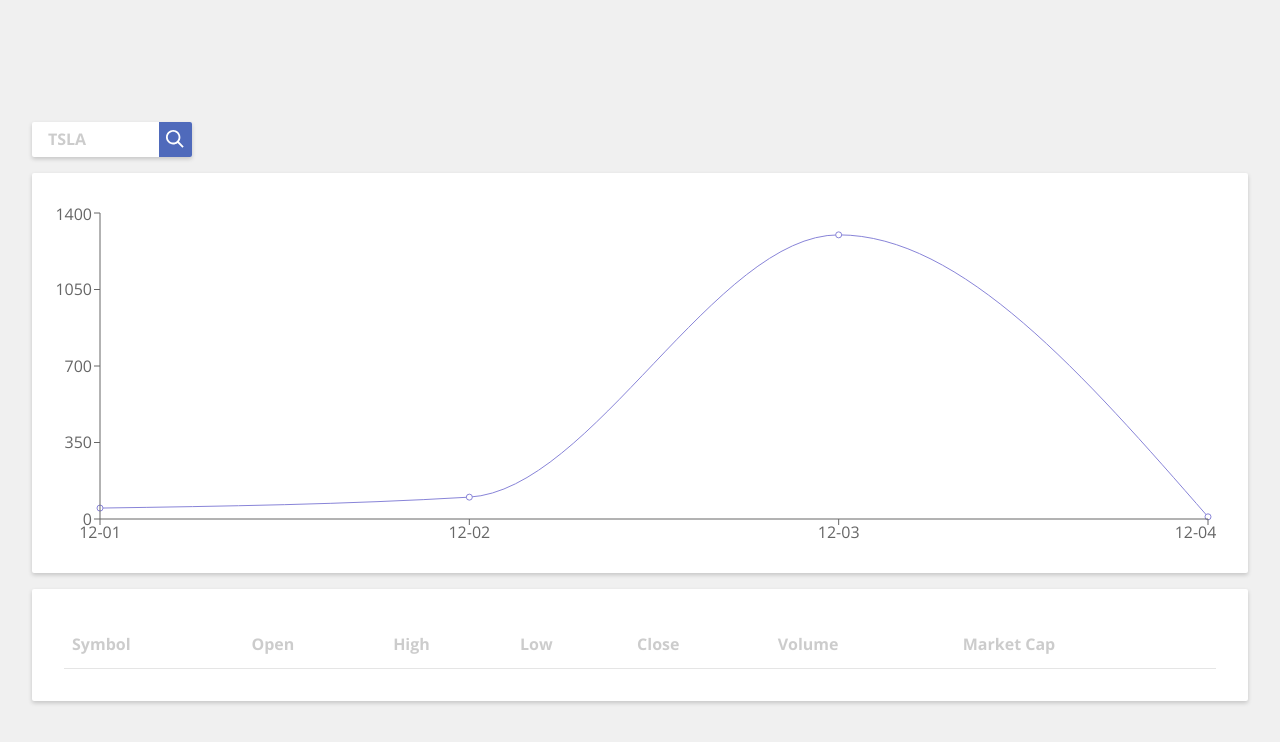
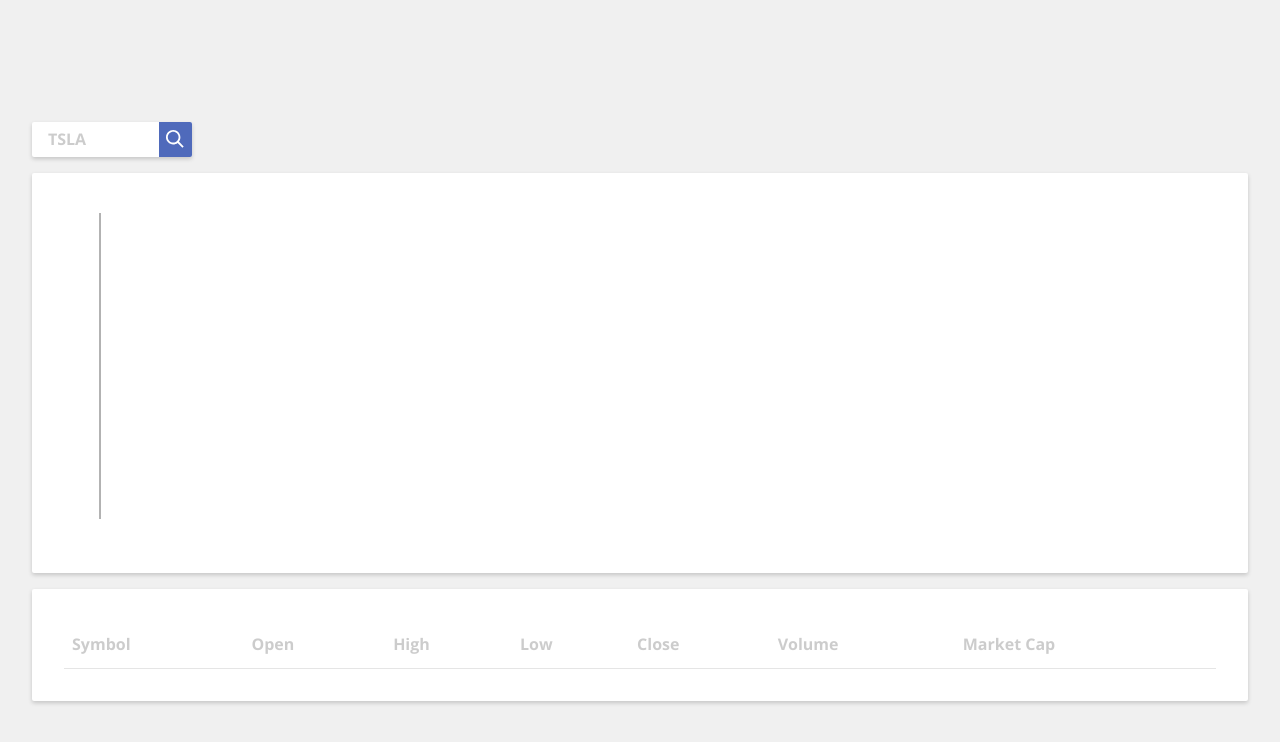
Before and after one commit to abohannon/stock-pool, a React (Create React App) app in the folder client/: page / in a window 1280 px wide. Shown: the top 742 px of the page. Built offline with nearby package versions, Linux system fonts and the light colour scheme.

Commit message:
Added formatGraphData and implemented. Currently rendering the last searched stock.

```diff
--- a/client/src/components/App.js
+++ b/client/src/components/App.js
@@ -25,11 +25,11 @@ class App extends Component {
     state = {
       data: [],
       currentStocks: [],
+      chartData: [],
       symbol: '',
       fetchingStockData: false,
       error: '',
     };
-
 
   updateCurrentStocks = (symbol) => {
     const newState = [...this.state.currentStocks, symbol];
@@ -82,6 +82,7 @@ class App extends Component {
       });
 
       this.updateCurrentStocks(value);
+      this.formatGraphData(this.state.data);
     } catch (error) {
       console.log('Error fetching stock data', error);
       this.setState({
@@ -91,14 +92,30 @@ class App extends Component {
     }
   }
 
+  // TODO: Keep working on this
+  formatGraphData = (data, stockName) => {
+    const chartData = data
+      .reduce((obj, curr) => curr.chart.map((item, i) => {
+        const chartObj = {};
+
+        chartObj.date = item.date;
+        chartObj.price = item.close;
+
+        return chartObj;
+      }), {});
+
+    this.setState({ chartData });
+  }
+
   render() {
+    const { data, chartData } = this.state;
     return (
       <Wrapper className="app">
         <Container>
           <Header fetchStockData={this.fetchStockData} />
-          <Graph />
+          <Graph chartData={chartData} />
           <StockList
-            stockData={this.state.data}
+            stockData={data}
             removeStock={this.removeStock}
           />
         </Container>
--- a/client/src/components/Graph.js
+++ b/client/src/components/Graph.js
@@ -20,39 +20,44 @@ const Wrapper = styled.div`
   box-sizing: border-box;
 `;
 
-const data = [
-  {
-    date: '12-01',
-    price: 50,
-  },
-  {
-    date: '12-02',
-    price: 100,
-  },
-  {
-    date: '12-03',
-    price: 1300,
-  },
-  {
-    date: '12-04',
-    price: 10,
-  },
-];
+// TODO: Create default props with default data?
+// const data = [
+//   {
+//     date: '12-01',
+//     stockPrice1: 50,
+//     stockPrice2: 300,
+//   },
+//   {
+//     date: '12-02',
+//     stockPrice1: 100,
+//     stockPrice2: 276,
+//   },
+//   {
+//     date: '12-03',
+//     stockPrice1: 1300,
+//     stockPrice2: 200,
+//   },
+//   {
+//     date: '12-04',
+//     stockPrice1: 10,
+//     stockPrice2: 290,
+//   },
+// ];
 
 const calculateMargin = num => ({
   top: num, right: num, bottom: num, left: num,
 });
 
-const Graph = () => (
+const Graph = props => (
   <Wrapper>
     <ResponsiveContainer>
       <LineChart
-        data={data}
+        data={props.chartData}
         margin={calculateMargin(8)}
       >
         <Line type="monotone" dataKey="price" stroke="#8884d8" />
-        <XAxis dataKey="date" />
-        <YAxis />
+        <XAxis dataKey="date" domain={['auto', 'auto']} />
+        <YAxis domain={['auto', 'auto']} />
       </LineChart>
     </ResponsiveContainer>
   </Wrapper>
```
